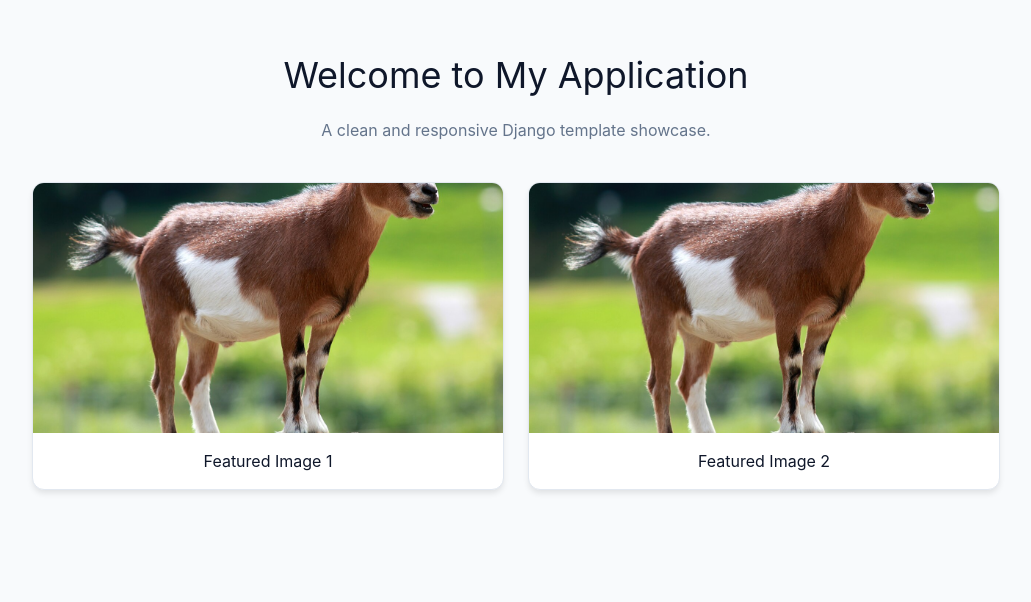
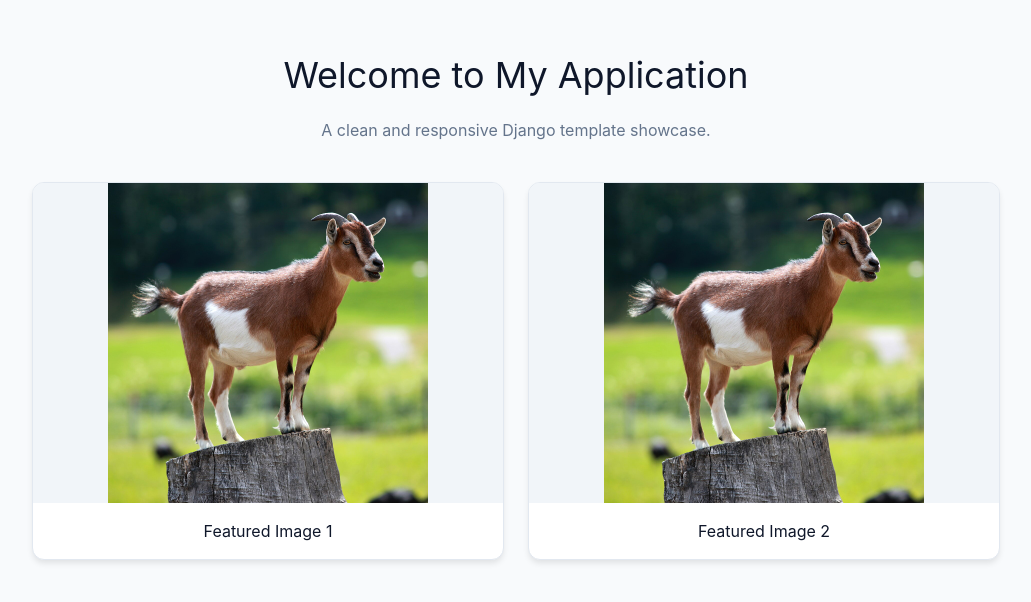
Before and after one commit to vikytech-debug/django-setup, a Django app: page / in a window 1280 px wide. Shown: the part 103-705 px from the top of the page, without its empty margins (124-1155 px from the left). Run offline with Django 5.2, Linux system fonts and the light colour scheme; style sheets or scripts are compiled from the project's sources.

Commit message:
Update index.html design and layout

```diff
--- a/templates/index.html
+++ b/templates/index.html
@@ -83,8 +83,9 @@
     }
     .card img {
       width: 100%;
-      height: 250px;
-      object-fit: cover;
+      height: 320px;
+      object-fit: contain;
+      background-color: #f1f5f9;
       display: block;
     }
     .card-body {
```
